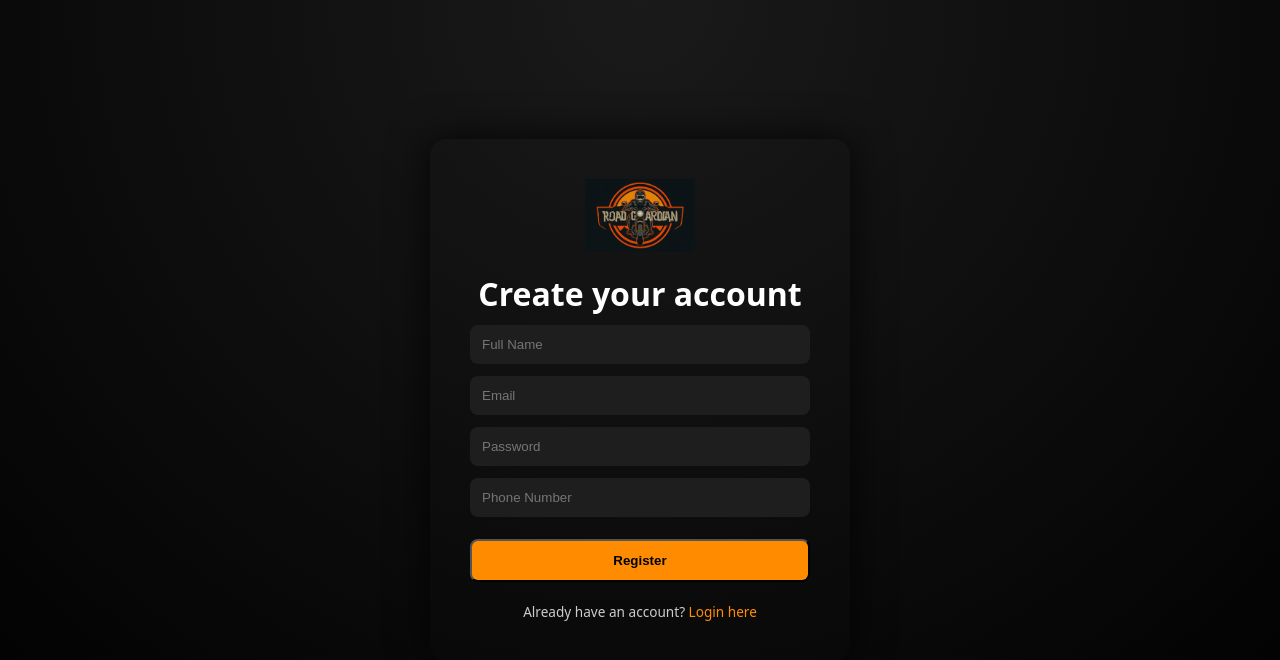
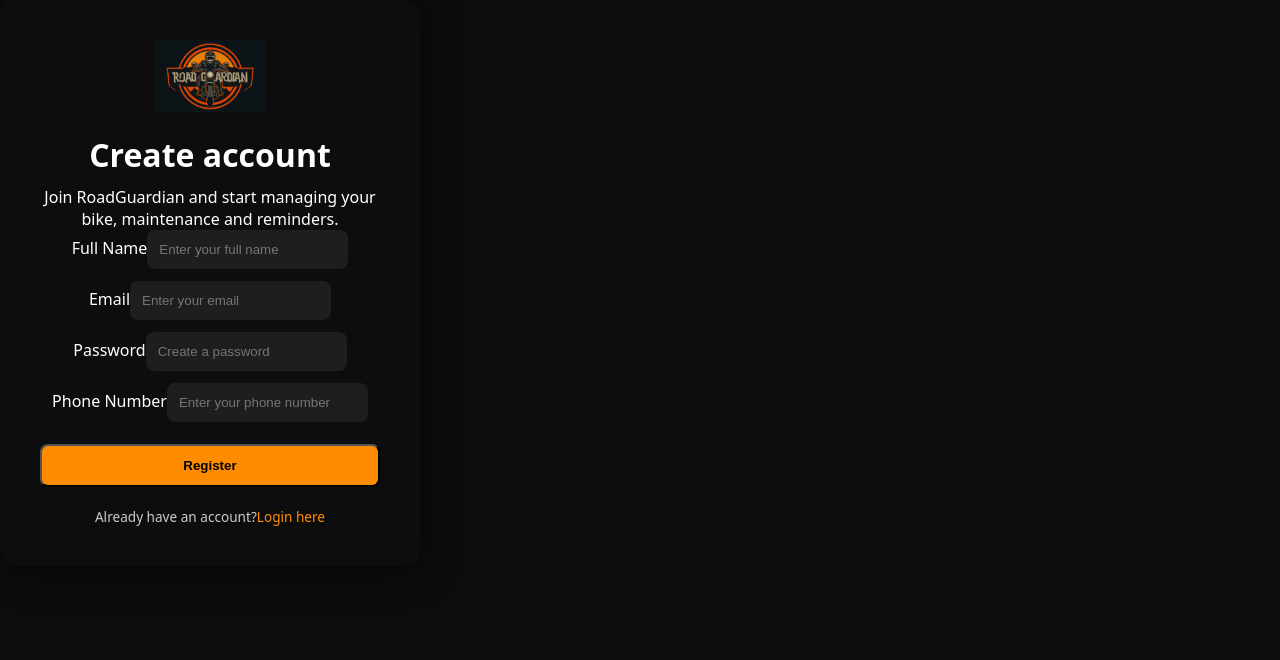
Before and after one commit to MatasZos/RoadGuardianApp, a Next.js app: page /register in a window 1280 px wide. Shown: the top 660 px of the page. Built offline with nearby package versions, Linux system fonts and the light colour scheme.

Commit message:
Enhance registration form with loading state and labels
Added loading state to registration process and improved form layout with labels.

```diff
--- a/src/app/register/page.js
+++ b/src/app/register/page.js
@@ -15,9 +15,12 @@ export default function RegisterPage() {
   });
 
   const [message, setMessage] = useState("");
+  const [loading, setLoading] = useState(false);
 
   async function handleRegister(e) {
     e.preventDefault();
+    setMessage("");
+    setLoading(true);
 
     const res = await fetch("/api/register", {
       method: "POST",
@@ -28,36 +31,52 @@ export default function RegisterPage() {
       }),
     });
 
+    const data = await res.json().catch(() => ({}));
+    setLoading(false);
+
     if (res.ok) {
       setMessage("Account created successfully");
-      setTimeout(() => router.push("/login"), 1200);
+      setTimeout(() => router.push("/login"), 900);
     } else {
-      const data = await res.json().catch(() => ({}));
       setMessage(data.error || "Registration failed");
     }
   }
 
   return (
-    <div className={styles.container}>
+    <div className={styles.page}>
+      <div className={styles.overlay} />
+
       <div className={styles.card}>
+        <div className={styles.logoWrap}>
           <img src="/logo.png" alt="RoadGuardian" className={styles.logo} />
+        </div>
 
-        <h1 className={styles.title}>Create your account</h1>
+        <div className={styles.header}>
+          <h1 className={styles.title}>Create account</h1>
+          <p className={styles.subtitle}>
+            Join RoadGuardian and start managing your bike, maintenance and reminders.
+          </p>
+        </div>
 
         <form onSubmit={handleRegister} className={styles.form}>
+          <div className={styles.inputGroup}>
+            <label className={styles.label}>Full Name</label>
             <input
               className={styles.input}
-            placeholder="Full Name"
+              placeholder="Enter your full name"
               value={form.fullName}
               onChange={(e) =>
                 setForm({ ...form, fullName: e.target.value })
               }
               required
             />
+          </div>
 
+          <div className={styles.inputGroup}>
+            <label className={styles.label}>Email</label>
             <input
               className={styles.input}
-            placeholder="Email"
+              placeholder="Enter your email"
               type="email"
               value={form.email}
               onChange={(e) =>
@@ -65,10 +84,13 @@ export default function RegisterPage() {
               }
               required
             />
+          </div>
 
+          <div className={styles.inputGroup}>
+            <label className={styles.label}>Password</label>
             <input
               className={styles.input}
-            placeholder="Password"
+              placeholder="Create a password"
               type="password"
               value={form.password}
               onChange={(e) =>
@@ -76,24 +98,41 @@ export default function RegisterPage() {
               }
               required
             />
+          </div>
 
+          <div className={styles.inputGroup}>
+            <label className={styles.label}>Phone Number</label>
             <input
               className={styles.input}
-            placeholder="Phone Number"
+              placeholder="Enter your phone number"
               value={form.phone}
               onChange={(e) =>
                 setForm({ ...form, phone: e.target.value })
               }
               required
             />
+          </div>
 
-          <button className={styles.button}>Register</button>
+          <button className={styles.button} disabled={loading}>
+            {loading ? "Creating account..." : "Register"}
+          </button>
         </form>
 
-        {message && <p className={styles.message}>{message}</p>}
+        {message && (
+          <p
+            className={`${styles.message} ${
+              message === "Account created successfully"
+                ? styles.successMessage
+                : styles.errorMessage
+            }`}
+          >
+            {message}
+          </p>
+        )}
 
+        <div className={styles.footer}>
           <p className={styles.loginText}>
-          Already have an account?{" "}
+            Already have an account?
             <span
               className={styles.loginLink}
               onClick={() => router.push("/login")}
@@ -103,5 +142,6 @@ export default function RegisterPage() {
           </p>
         </div>
       </div>
+    </div>
   );
 }
```
Lines whose indentation alone changed are shown as unchanged.
